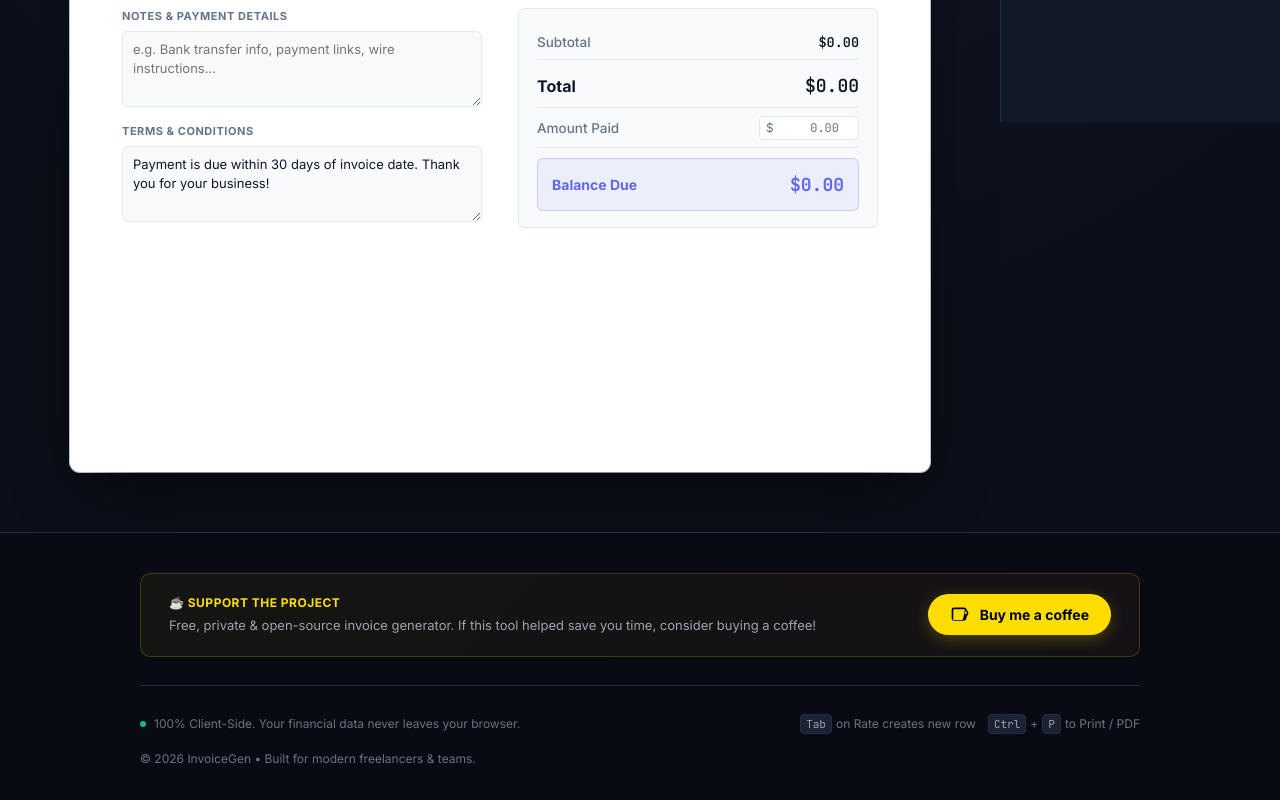
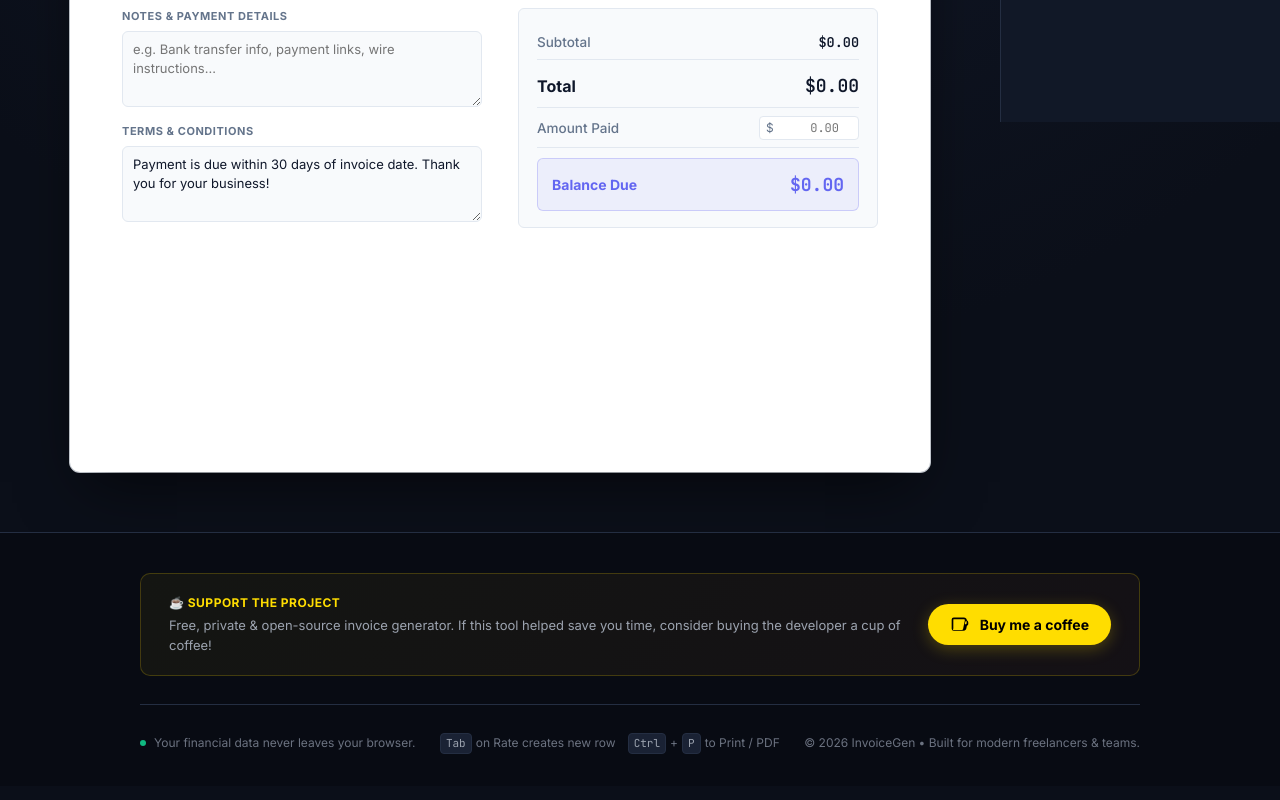
Before and after one commit to etor01/InvoiceGenerator, a Next.js app: page / in a window 1280 px wide. Shown: the part 678-1478 px from the top of the page. Built offline with nearby package versions, Linux system fonts and the light colour scheme.

Commit message:
fix(footer): update Buy Me a Coffee link and improve text formatting

```diff
--- a/components/Layout/Footer.tsx
+++ b/components/Layout/Footer.tsx
@@ -1,5 +1,5 @@
-'use client';
-import React from 'react';
+"use client";
+import React from "react";
 
 export function Footer() {
   return (
@@ -10,11 +10,13 @@ export function Footer() {
           <div className="bmac-text">
             <span className="bmac-badge">☕ Support the Project</span>
             <p className="bmac-subtext">
-              Free, private &amp; open-source invoice generator. If this tool helped save you time, consider buying a coffee!
+              Free, private &amp; open-source invoice generator. If this tool
+              helped save you time, consider buying the developer a cup of
+              coffee!
             </p>
           </div>
           <a
-            href="https://www.buymeacoffee.com"
+            href="https://buymeacoffee.com/etornamahiataku"
             target="_blank"
             rel="noopener noreferrer"
             className="bmac-button"
@@ -27,7 +29,7 @@ export function Footer() {
               viewBox="0 0 24 24"
               fill="currentColor"
             >
-              <path d="M20.216 6.415l-.132-.666c-.119-.597-.386-1.144-.774-1.584C18.665 3.447 17.712 3 16.5 3H4.5A2.5 2.5 0 0 0 2 5.5v11A2.5 2.5 0 0 0 4.5 19H16c1.212 0 2.165-.447 2.81-1.165.388-.44.655-.987.774-1.584l.632-3.166A3.498 3.498 0 0 0 22 9.5a3.48 3.48 0 0 0-1.784-3.085zM20 9.5c0 .827-.673 1.5-1.5 1.5h-.724l.443-2.215.113-.565c.09-.452.288-.67.668-.72h1zM4.5 5h12c.491 0 .848.163 1.063.485.207.311.233.722.18 1.183l-1.92 9.6c-.053.461-.173.872-.38 1.183-.215.322-.572.485-1.063.485H4.5A.5.5 0 0 1 4 16.5v-11a.5.5 0 0 1 .5-.5z"/>
+              <path d="M20.216 6.415l-.132-.666c-.119-.597-.386-1.144-.774-1.584C18.665 3.447 17.712 3 16.5 3H4.5A2.5 2.5 0 0 0 2 5.5v11A2.5 2.5 0 0 0 4.5 19H16c1.212 0 2.165-.447 2.81-1.165.388-.44.655-.987.774-1.584l.632-3.166A3.498 3.498 0 0 0 22 9.5a3.48 3.48 0 0 0-1.784-3.085zM20 9.5c0 .827-.673 1.5-1.5 1.5h-.724l.443-2.215.113-.565c.09-.452.288-.67.668-.72h1zM4.5 5h12c.491 0 .848.163 1.063.485.207.311.233.722.18 1.183l-1.92 9.6c-.053.461-.173.872-.38 1.183-.215.322-.572.485-1.063.485H4.5A.5.5 0 0 1 4 16.5v-11a.5.5 0 0 1 .5-.5z" />
             </svg>
             <span>Buy me a coffee</span>
           </a>
@@ -39,16 +41,21 @@ export function Footer() {
         <div className="footer-bottom">
           <div className="footer-privacy">
             <span className="privacy-indicator" />
-            <span>100% Client-Side. Your financial data never leaves your browser.</span>
+            <span>Your financial data never leaves your browser.</span>
           </div>
 
           <div className="footer-shortcuts">
-            <span className="shortcut-tag"><kbd>Tab</kbd> on Rate creates new row</span>
-            <span className="shortcut-tag"><kbd>Ctrl</kbd>+<kbd>P</kbd> to Print / PDF</span>
+            <span className="shortcut-tag">
+              <kbd>Tab</kbd> on Rate creates new row
+            </span>
+            <span className="shortcut-tag">
+              <kbd>Ctrl</kbd>+<kbd>P</kbd> to Print / PDF
+            </span>
           </div>
 
           <div className="footer-copy">
-            © {new Date().getFullYear()} InvoiceGen • Built for modern freelancers &amp; teams.
+            © {new Date().getFullYear()} InvoiceGen • Built for modern
+            freelancers &amp; teams.
           </div>
         </div>
       </div>
```
